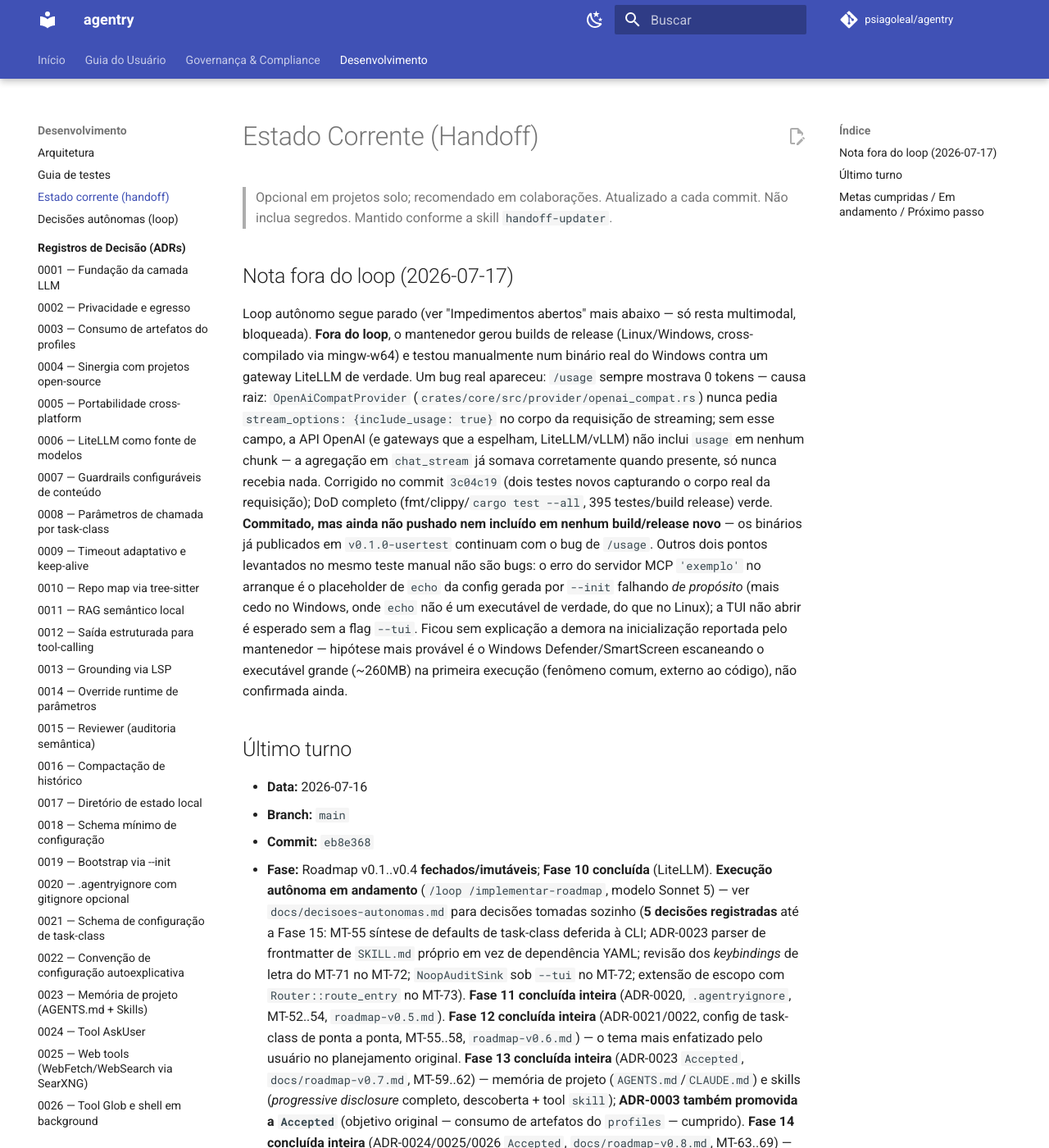
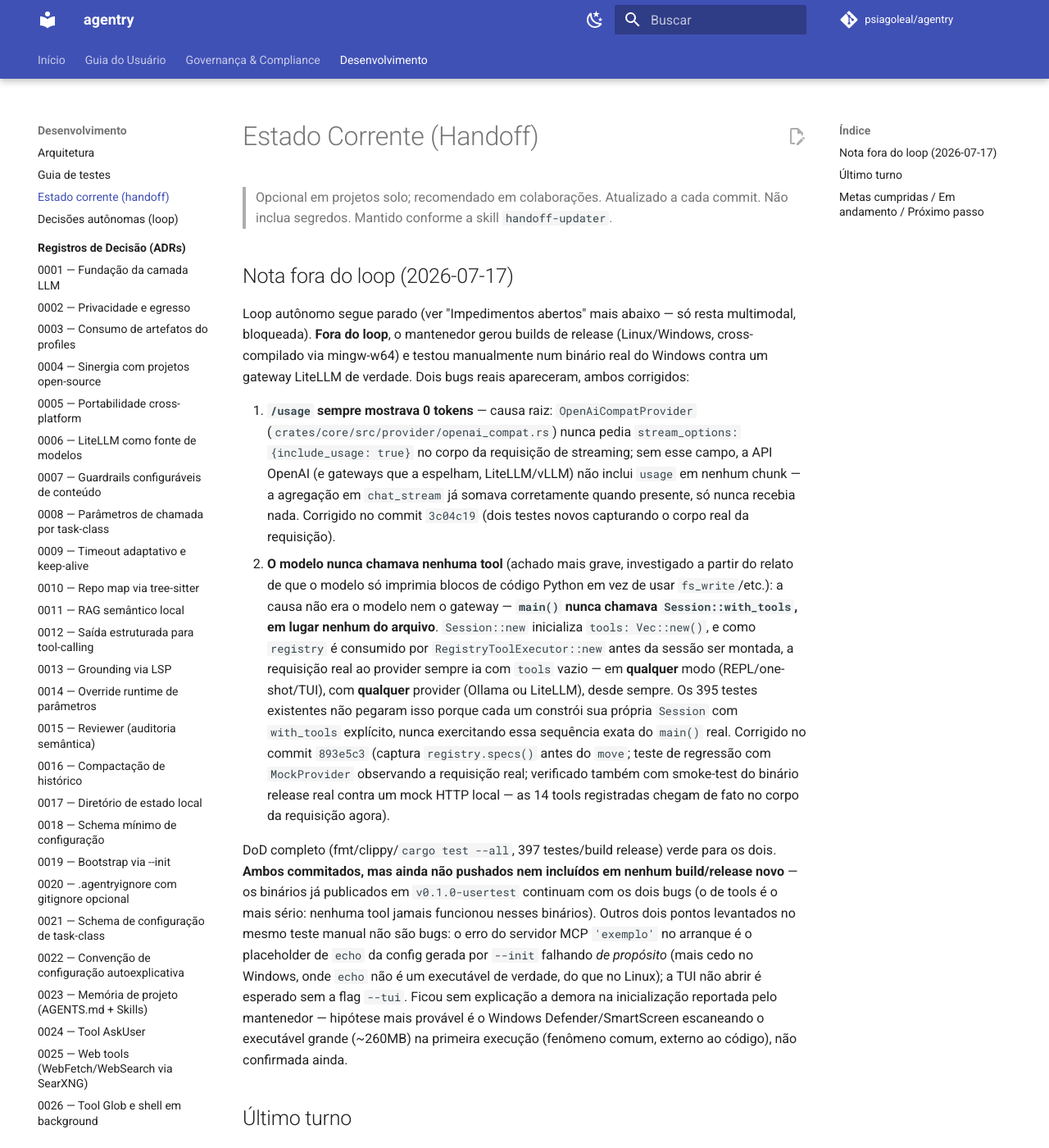
Before and after one commit to psiagoleal/agentry, an MkDocs documentation site: the page built from docs/CURRENT-STATE.md, in a window 1280 px wide and 1400 px high. Shown: the whole window at 82% size. Built offline with MkDocs 1.6.1 and Material for MkDocs 9.7.7, drawn with Linux system fonts in a browser that asks for light colours; comment, search, counter and statistics services are not loaded.

Commit message:
docs(handoff): registra o achado real do teste manual -- tools nunca chegavam ao provider
Atualiza a nota fora do loop com a causa raiz de verdade do "modelo só
escreve código, não usa ferramentas": main() nunca chamava
Session::with_tools (commit 893e5c3), não era comportamento do modelo nem
do gateway LiteLLM. Documenta que os binários já publicados em
v0.1.0-usertest têm os dois bugs (usage zerado + tools nunca funcionaram).

{agente: Claude Code; modelo: claude-sonnet-5}

```diff
--- a/docs/CURRENT-STATE.md
+++ b/docs/CURRENT-STATE.md
@@ -10,16 +10,32 @@
 Loop autônomo segue parado (ver "Impedimentos abertos" mais abaixo — só resta multimodal,
 bloqueada). **Fora do loop**, o mantenedor gerou builds de release (Linux/Windows,
 cross-compilado via mingw-w64) e testou manualmente num binário real do Windows contra um
-gateway LiteLLM de verdade. Um bug real apareceu: `/usage` sempre mostrava 0 tokens — causa
-raiz: `OpenAiCompatProvider` (`crates/core/src/provider/openai_compat.rs`) nunca pedia
-`stream_options: {include_usage: true}` no corpo da requisição de streaming; sem esse campo, a
-API OpenAI (e gateways que a espelham, LiteLLM/vLLM) não inclui `usage` em nenhum chunk — a
-agregação em `chat_stream` já somava corretamente quando presente, só nunca recebia nada.
-Corrigido no commit `3c04c19` (dois testes novos capturando o corpo real da requisição); DoD
-completo (fmt/clippy/`cargo test --all`, 395 testes/build release) verde. **Commitado, mas
-ainda não pushado nem incluído em nenhum build/release novo** — os binários já publicados em
-`v0.1.0-usertest` continuam com o bug de `/usage`. Outros dois pontos levantados no mesmo teste
-manual não são bugs: o erro do servidor MCP `'exemplo'` no arranque é o placeholder de
+gateway LiteLLM de verdade. Dois bugs reais apareceram, ambos corrigidos:
+
+1. **`/usage` sempre mostrava 0 tokens** — causa raiz: `OpenAiCompatProvider`
+   (`crates/core/src/provider/openai_compat.rs`) nunca pedia `stream_options: {include_usage:
+   true}` no corpo da requisição de streaming; sem esse campo, a API OpenAI (e gateways que a
+   espelham, LiteLLM/vLLM) não inclui `usage` em nenhum chunk — a agregação em `chat_stream` já
+   somava corretamente quando presente, só nunca recebia nada. Corrigido no commit `3c04c19`
+   (dois testes novos capturando o corpo real da requisição).
+2. **O modelo nunca chamava nenhuma tool** (achado mais grave, investigado a partir do relato de
+   que o modelo só imprimia blocos de código Python em vez de usar `fs_write`/etc.): a causa não
+   era o modelo nem o gateway — **`main()` nunca chamava `Session::with_tools`, em lugar
+   nenhum do arquivo**. `Session::new` inicializa `tools: Vec::new()`, e como `registry` é
+   consumido por `RegistryToolExecutor::new` antes da sessão ser montada, a requisição real ao
+   provider sempre ia com `tools` vazio — em **qualquer** modo (REPL/one-shot/TUI), com
+   **qualquer** provider (Ollama ou LiteLLM), desde sempre. Os 395 testes existentes não
+   pegaram isso porque cada um constrói sua própria `Session` com `with_tools` explícito, nunca
+   exercitando essa sequência exata do `main()` real. Corrigido no commit `893e5c3` (captura
+   `registry.specs()` antes do `move`; teste de regressão com `MockProvider` observando a
+   requisição real; verificado também com smoke-test do binário release real contra um mock
+   HTTP local — as 14 tools registradas chegam de fato no corpo da requisição agora).
+
+DoD completo (fmt/clippy/`cargo test --all`, 397 testes/build release) verde para os dois.
+**Ambos commitados, mas ainda não pushados nem incluídos em nenhum build/release novo** — os
+binários já publicados em `v0.1.0-usertest` continuam com os dois bugs (o de tools é o mais
+sério: nenhuma tool jamais funcionou nesses binários). Outros dois pontos levantados no mesmo
+teste manual não são bugs: o erro do servidor MCP `'exemplo'` no arranque é o placeholder de
 `echo` da config gerada por `--init` falhando *de propósito* (mais cedo no Windows, onde
 `echo` não é um executável de verdade, do que no Linux); a TUI não abrir é esperado sem a flag
 `--tui`. Ficou sem explicação a demora na inicialização reportada pelo mantenedor — hipótese
```
